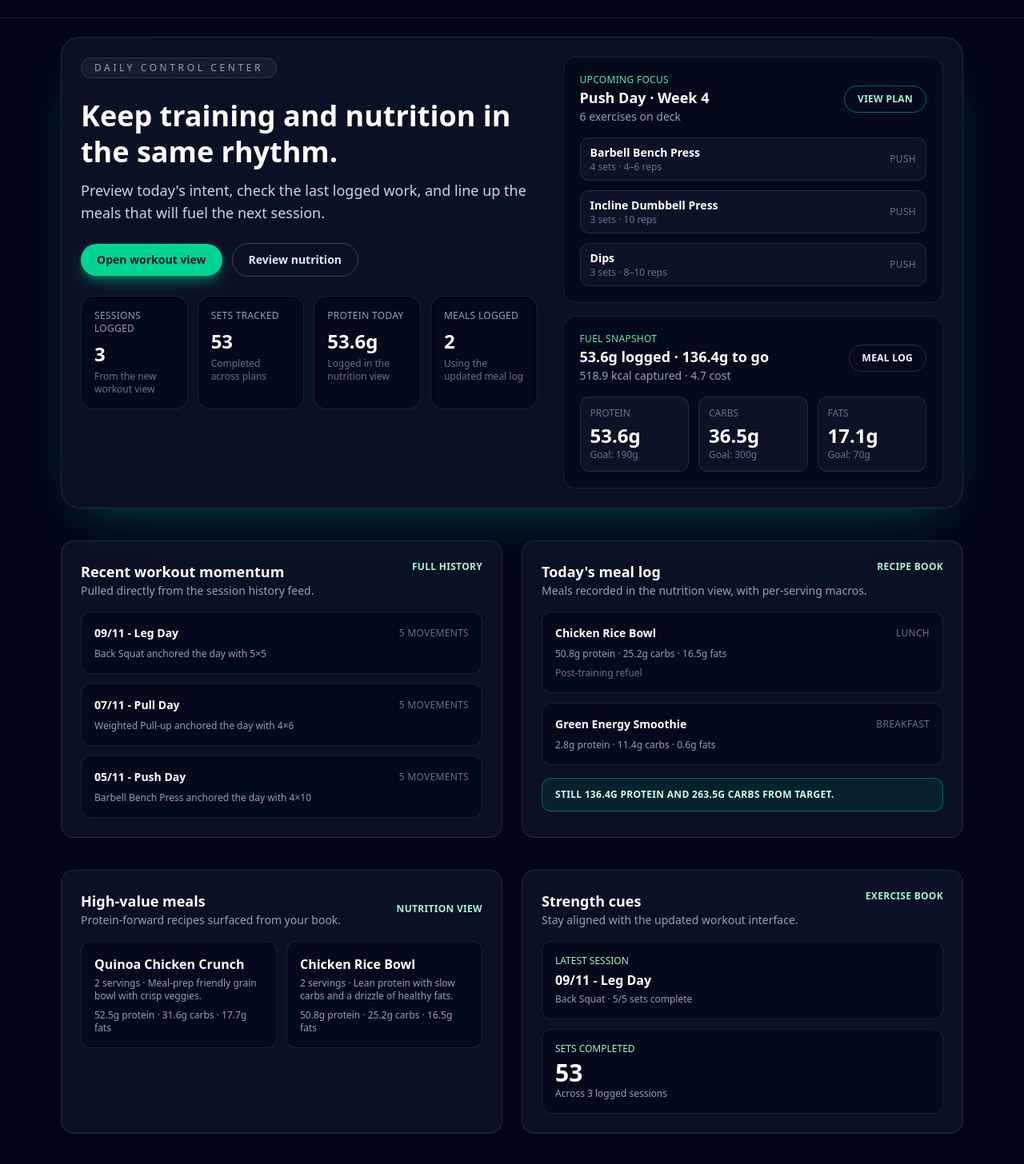
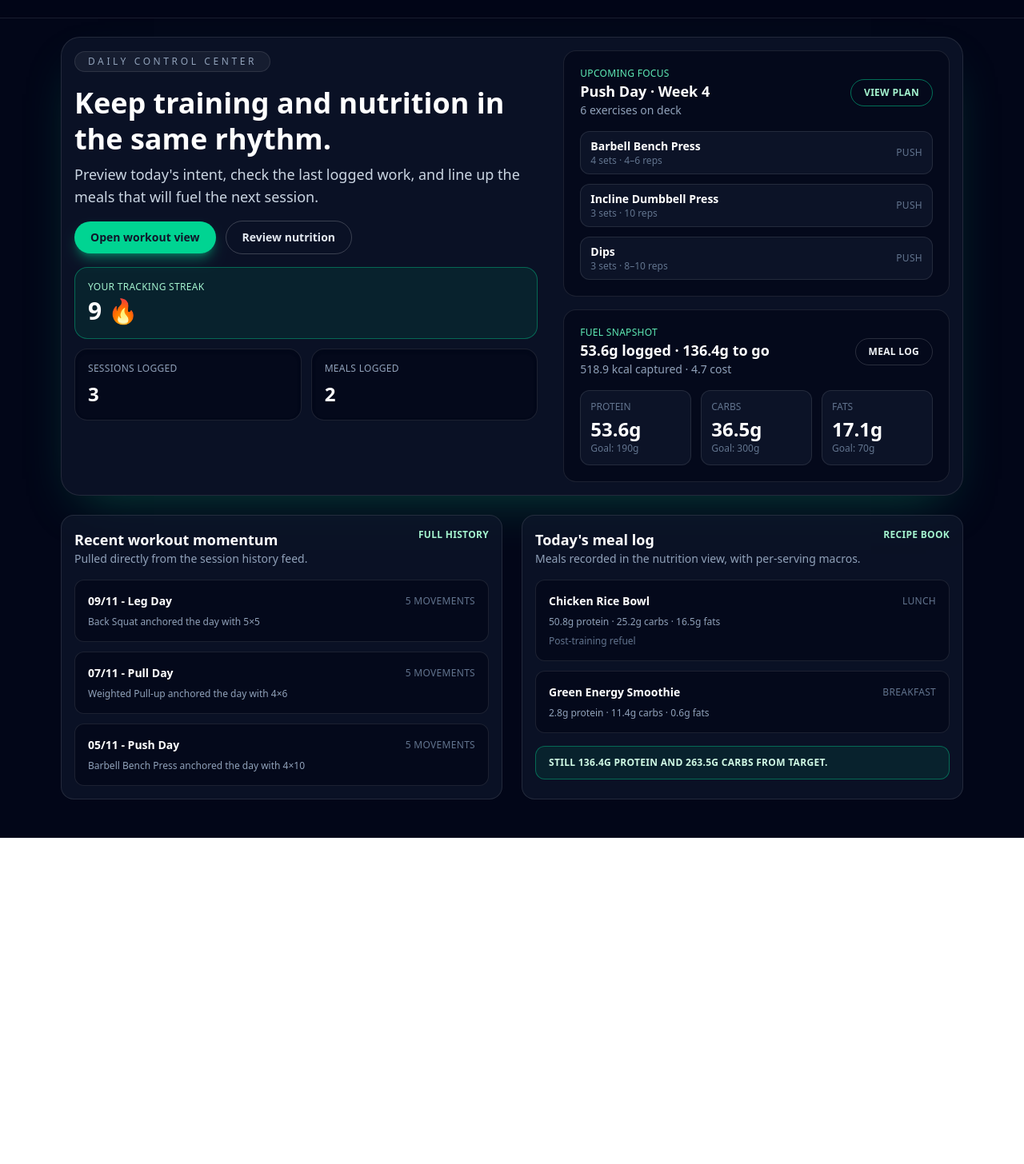
Before and after one commit to triek/privion, a Vue app: page / in a window 1280 px wide. Shown: the part 74-1530 px from the top of the page at 80% size. After the commit the page ends 1122 px from the top, so only its background shows below. Built offline with nearby package versions, Linux system fonts and the light colour scheme.

Commit message:
redesign home page dashboard to show log streak, simplify info

```diff
--- a/src/views/HomeView.vue
+++ b/src/views/HomeView.vue
@@ -1,13 +1,13 @@
 <template>
-  <div class="space-y-10">
+  <div class="space-y-6">
     <section
-      class="grid gap-8 rounded-3xl border border-white/10 bg-slate-900/70 p-6 shadow-[0_25px_60px_-25px_rgba(16,185,129,0.35)] lg:grid-cols-[1.2fr_1fr]"
+      class="grid gap-8 rounded-3xl border border-white/10 bg-slate-900/70 p-4 shadow-[0_25px_60px_-25px_rgba(16,185,129,0.35)] lg:grid-cols-[1.2fr_1fr]"
     >
-      <div class="space-y-6">
+      <div class="space-y-4">
         <p class="inline-flex items-center gap-2 rounded-full border border-white/10 bg-white/5 px-4 py-1 text-xs uppercase tracking-[0.3em] text-slate-400">
           Daily control center
         </p>
-        <div class="space-y-3">
+        <div class="space-y-2">
           <h1 class="text-3xl font-black leading-tight text-white sm:text-4xl">
             Keep training and nutrition in the same rhythm.
           </h1>
@@ -31,15 +31,25 @@
           </RouterLink>
         </div>
 
-        <div class="grid gap-3 sm:grid-cols-2 xl:grid-cols-4">
-          <div
-            v-for="stat in quickStats"
-            :key="stat.label"
-            class="rounded-2xl border border-white/10 bg-slate-950/70 p-4 shadow-inner shadow-slate-950/30"
-          >
-            <p class="text-xs uppercase tracking-wide text-slate-400">{{ stat.label }}</p>
-            <p class="mt-2 text-2xl font-black text-white">{{ stat.value }}</p>
-            <p class="mt-1 text-xs text-slate-500">{{ stat.context }}</p>
+        <div class="space-y-3">
+          <div class="flex items-center justify-between rounded-2xl border border-emerald-400/40 bg-emerald-500/10 p-4">
+            <div>
+              <p class="text-xs uppercase tracking-wide text-emerald-200">Your tracking streak</p>
+              <p class="mt-1 text-3xl font-black text-white">
+                {{ trackingStreakDays }} <span aria-hidden="true">🔥</span>
+              </p>
+            </div>
+          </div>
+
+          <div class="grid gap-3 grid-cols-2">
+            <div class="rounded-2xl border border-white/10 bg-slate-950/70 p-4 shadow-inner shadow-slate-950/30">
+              <p class="text-xs uppercase tracking-wide text-slate-400">{{ sessionStat.label }}</p>
+              <p class="mt-2 text-2xl font-black text-white">{{ sessionStat.value }}</p>
+            </div>
+            <div class="rounded-2xl border border-white/10 bg-slate-950/70 p-4 shadow-inner shadow-slate-950/30">
+              <p class="text-xs uppercase tracking-wide text-slate-400">{{ mealStat.label }}</p>
+              <p class="mt-2 text-2xl font-black text-white">{{ mealStat.value }}</p>
+            </div>
           </div>
         </div>
       </div>
@@ -104,7 +114,7 @@
     </section>
 
     <section class="grid gap-6 lg:grid-cols-2">
-      <article class="space-y-4 rounded-2xl border border-white/10 bg-slate-900/70 p-6">
+      <article class="space-y-4 rounded-2xl border border-white/10 bg-slate-900/70 p-4">
         <div class="flex items-start justify-between gap-3">
           <div>
             <h2 class="text-lg font-semibold text-white">Recent workout momentum</h2>
@@ -132,7 +142,7 @@
         </ul>
       </article>
 
-      <article class="space-y-4 rounded-2xl border border-white/10 bg-slate-900/70 p-6">
+      <article class="space-y-4 rounded-2xl border border-white/10 bg-slate-900/70 p-4">
         <div class="flex items-start justify-between gap-3">
           <div>
             <h2 class="text-lg font-semibold text-white">Today&apos;s meal log</h2>
@@ -169,64 +179,6 @@
         </div>
       </article>
     </section>
-
-    <section class="grid gap-6 lg:grid-cols-2">
-      <article class="space-y-4 rounded-2xl border border-white/10 bg-slate-900/70 p-6">
-        <div class="flex items-center justify-between gap-3">
-          <div>
-            <h2 class="text-lg font-semibold text-white">High-value meals</h2>
-            <p class="text-sm text-slate-400">Protein-forward recipes surfaced from your book.</p>
-          </div>
-          <RouterLink
-            to="/nutrition"
-            class="text-xs font-semibold uppercase tracking-wide text-emerald-200 transition hover:text-emerald-100"
-          >
-            Nutrition view
-          </RouterLink>
-        </div>
-        <div class="grid gap-3 sm:grid-cols-2">
-          <div
-            v-for="item in topRecipes"
-            :key="item.recipe.id"
-            class="rounded-xl border border-white/10 bg-slate-950/70 p-4 text-sm text-slate-300"
-          >
-            <p class="text-base font-semibold text-white">{{ item.recipe.name }}</p>
-            <p class="mt-1 text-xs text-slate-400">{{ item.recipe.servings }} servings · {{ item.recipe.summary ?? 'Protein-forward prep' }}</p>
-            <p class="mt-2 text-xs text-slate-400">
-              {{ formatNumber(item.perServing.protein) }}g protein · {{ formatNumber(item.perServing.carbs) }}g carbs ·
-              {{ formatNumber(item.perServing.fat) }}g fats
-            </p>
-          </div>
-        </div>
-      </article>
-
-      <article class="space-y-4 rounded-2xl border border-white/10 bg-slate-900/70 p-6">
-        <div class="flex items-start justify-between gap-3">
-          <div>
-            <h2 class="text-lg font-semibold text-white">Strength cues</h2>
-            <p class="text-sm text-slate-400">Stay aligned with the updated workout interface.</p>
-          </div>
-          <RouterLink
-            to="/workout-exercises"
-            class="text-xs font-semibold uppercase tracking-wide text-emerald-200 transition hover:text-emerald-100"
-          >
-            Exercise book
-          </RouterLink>
-        </div>
-        <div class="space-y-3 text-sm text-slate-300">
-          <div class="rounded-xl border border-white/10 bg-slate-950/70 p-4">
-            <p class="text-xs uppercase text-emerald-200">Latest session</p>
-            <p class="mt-1 text-base font-semibold text-white">{{ latestSession?.session ?? 'No session logged yet' }}</p>
-            <p class="mt-1 text-xs text-slate-400">{{ latestSessionCue }}</p>
-          </div>
-          <div class="rounded-xl border border-white/10 bg-slate-950/70 p-4">
-            <p class="text-xs uppercase text-emerald-200">Sets completed</p>
-            <p class="mt-1 text-3xl font-black text-white">{{ totalSetsLogged }}</p>
-            <p class="text-xs text-slate-400">Across {{ sessionHistoryStore.totalEntries }} logged sessions</p>
-          </div>
-        </div>
-      </article>
-    </section>
   </div>
 </template>
 
@@ -244,13 +196,12 @@ const sessionHistoryStore = useSessionHistoryStore()
 const { records } = storeToRefs(sessionHistoryStore)
 
 const nutritionStore = useNutritionStore()
-const { recipes, mealLogs, ingredientMap, recipeSummaries } = storeToRefs(nutritionStore)
+const { recipes, mealLogs, ingredientMap, } = storeToRefs(nutritionStore)
 
 const nextPlan = computed(() => workoutPlans[0])
 const nextPlanPreview = computed(() => nextPlan.value?.exercises.slice(0, 3) ?? [])
 
 const recentSessions = computed(() => records.value.slice(-3).reverse())
-const latestSession = computed(() => recentSessions.value[0])
 
 const macroTargets = { protein: 190, carbs: 300, fat: 70 }
 
@@ -296,28 +247,19 @@ const macroCards = computed(() => [
   },
 ])
 
-const quickStats = computed(() => [
-  {
+const trackingStreakDays = computed(() => 9)
+
+const sessionStat = computed(() => ({
   label: 'Sessions logged',
   value: sessionHistoryStore.totalEntries,
   context: 'From the new workout view',
-  },
-  {
-    label: 'Sets tracked',
-    value: totalSetsLogged.value,
-    context: 'Completed across plans',
-  },
-  {
-    label: 'Protein today',
-    value: `${formatNumber(dailyTotals.value.protein)}g`,
-    context: 'Logged in the nutrition view',
-  },
-  {
+}))
+
+const mealStat = computed(() => ({
   label: 'Meals logged',
   value: mealLogs.value.length,
   context: 'Using the updated meal log',
-  },
-])
+}))
 
 const todayMeals = computed(() => mealLogDetails.value.slice(0, 3))
 
@@ -326,27 +268,6 @@ const macroProgressMessage = computed(() => {
   const proteinGap = Math.max(macroTargets.protein - dailyTotals.value.protein, 0)
   const carbsGap = Math.max(macroTargets.carbs - dailyTotals.value.carbs, 0)
   return `Still ${formatNumber(proteinGap)}g protein and ${formatNumber(carbsGap)}g carbs from target.`
-})
-
-const topRecipes = computed(() =>
-  [...recipeSummaries.value]
-    .sort((a, b) => b.perServing.protein - a.perServing.protein)
-    .slice(0, 2)
-)
-
-const totalSetsLogged = computed(() =>
-  records.value.reduce(
-    (setTotal, record) =>
-      setTotal + record.exercises.reduce((exerciseTotal, exercise) => exerciseTotal + exercise.setsCompleted, 0),
-    0
-  )
-)
-
-const latestSessionCue = computed(() => {
-  if (!latestSession.value) return 'No strength work logged yet.'
-  const firstExercise = latestSession.value.exercises[0]
-  if (!firstExercise) return 'Add movements to the session to see cues.'
-  return `${firstExercise.name} · ${firstExercise.setsCompleted}/${firstExercise.setsPlanned} sets complete`
 })
 
 const proteinTargetMessage = computed(() => {
```
Lines whose indentation alone changed are shown as unchanged.
